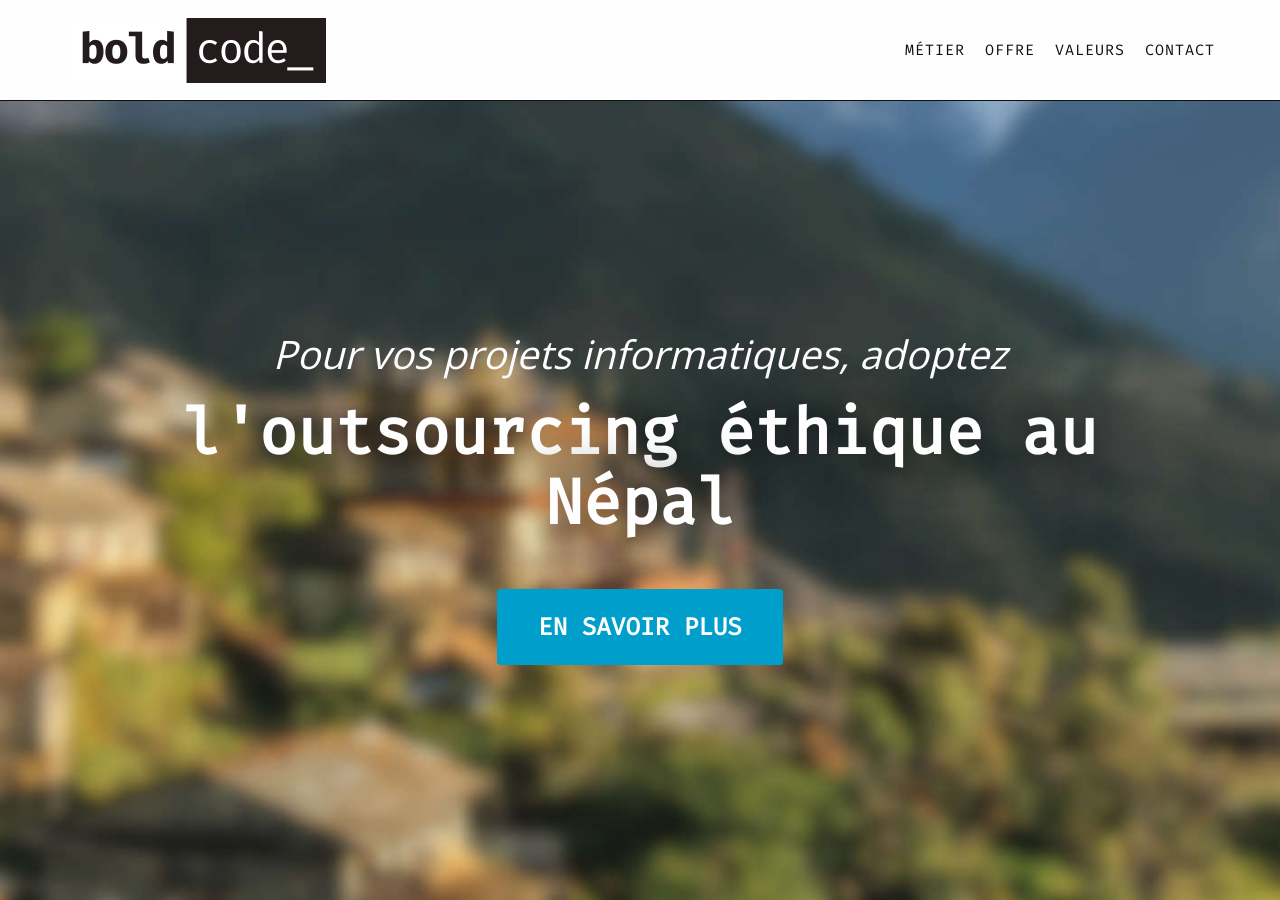
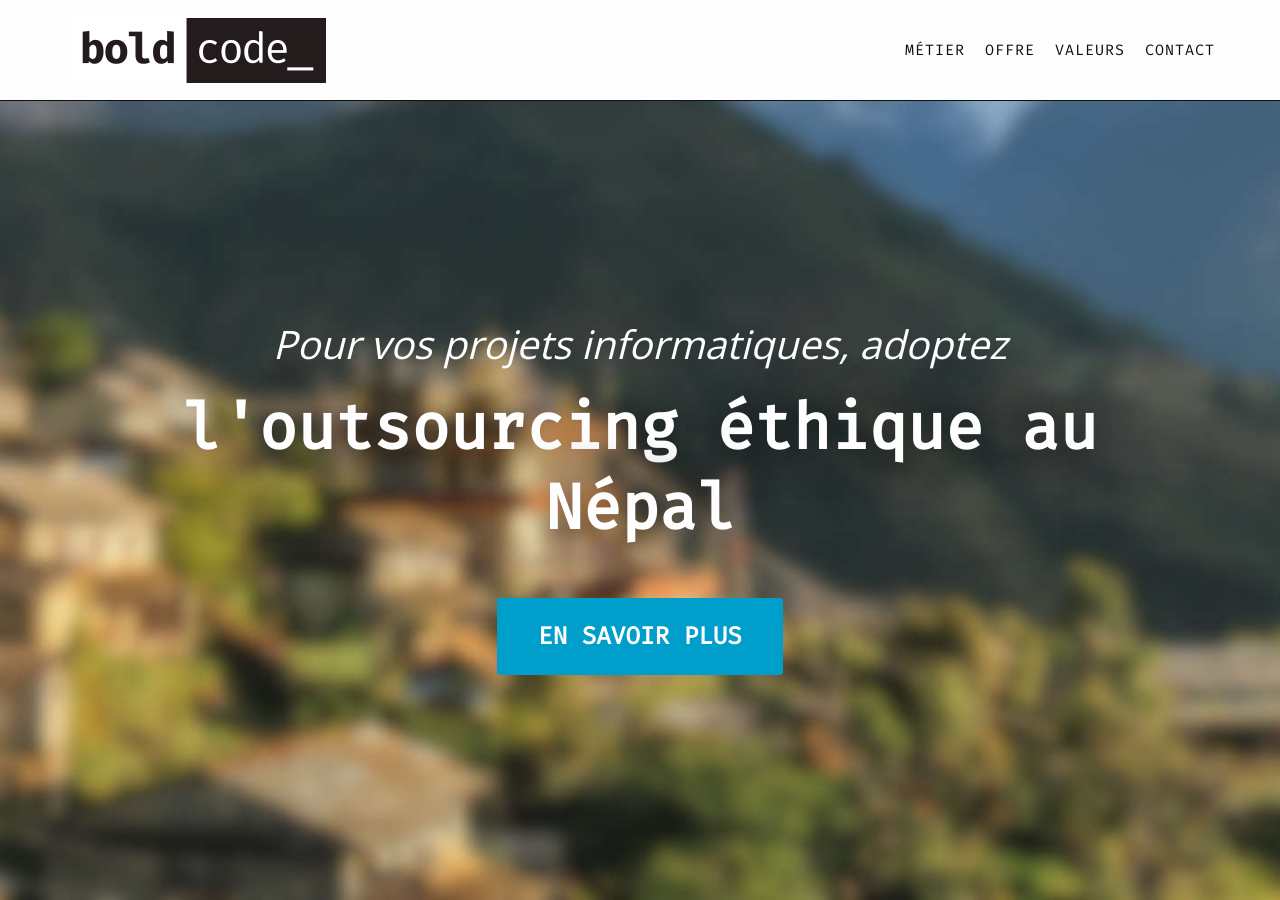
Before and after one commit to jeanboutin/boldcode-io.github.io, a Jekyll site: the page built from index.html, in a window 1280 px wide and 900 px high. Built offline with Jekyll 4.4.1, drawn with Linux system fonts in a browser that asks for light colours.

Commit message:
Typography fixes

```diff
--- a/css/_base.scss
+++ b/css/_base.scss
@@ -21,12 +21,15 @@ body {
 }
 
 p, ul {
-    font-size: $fontSizeNormal;
-    line-height: 1.75;
+	@include typography-normal;
+}
+
+ul {
+	padding-left: 2rem;
 }
 
 p.large {
-    font-size: $fontSizeBig;
+	@include typography-big;
 }
 
 a,
@@ -305,7 +308,7 @@ header {
     		font-family:  $fontSecondary ;
     		font-size: $fontSizeBig;
     		font-style: italic;
-    		line-height: 22px;
+    		line-height: 1.35;
 		}
 
 		.intro-heading {
@@ -314,7 +317,7 @@ header {
     		font-family:  $fontPrimary ;
     		font-size: $fontSizeHuge;
     		font-weight: 700;
-    		line-height: 1.1;
+    		line-height: 1.25;
     		color:  $colorWhite;
     		text-shadow: 0 0 50px black;
 		}
@@ -333,10 +336,11 @@ section {
 	}
 
 	h3.section-subheading {
+		@include typography-big;
+
     	margin-bottom: 75px;
     	text-transform: none;
     	font-family:  $fontSecondary ;
-    	font-size: $fontSizeBig;
     	font-weight: 400;
 	}
 }
--- a/css/_footer.scss
+++ b/css/_footer.scss
@@ -7,7 +7,7 @@ footer {
   .find-us {
     list-style-type: none;
     /* text-align: left; */
-padding: 0;
+	padding: 0;
   }
 
   .find-us li {
@@ -21,7 +21,7 @@ padding: 0;
   .quicklinks {
     list-style-type: none;
     /* text-align: right; */
-padding: 0;
+	padding: 0;
   }
 
   .quicklinks li {
--- a/css/blocks/_cards.scss
+++ b/css/blocks/_cards.scss
@@ -37,13 +37,14 @@
 }
 
 .bc-block-cards .portfolio-item .portfolio-link .portfolio-hover .portfolio-hover-content {
+	@include typography-normal;
+
     position: absolute;
     top: 50%;
     width: 100%;
     height: 20px;
     margin-top: -12px;
     text-align: center;
-    font-size: 20px;
     color: #fff;
 }
 
@@ -71,11 +72,11 @@
 }
 
 .bc-block-cards .portfolio-item .portfolio-caption p {
+	@include typography-normal;
+
     margin: 0;
     font-family:  $fontSecondary ;
-    font-size: 16px;
     font-style: italic;
-    line-height: 1.5;
 }
 
 .bc-block-cards * {
--- a/css/blocks/_features.scss
+++ b/css/blocks/_features.scss
@@ -7,6 +7,7 @@
 
 	.item-heading { }
 	.item-description {
+		@include typography-normal;
 		text-align: left;
 		font-family: $fontSecondary;
 	}
--- /dev/null
+++ b/css/config/_typography.scss
@@ -0,0 +1,22 @@
+
+@import "../config/constants.scss";
+
+@mixin typography-huge {
+	font-size: $fontSizeHuge;
+	line-height: 1.25;
+}
+
+@mixin typography-big {
+	font-size: $fontSizeBig;
+	line-height: 1.35;
+}
+
+@mixin typography-normal {
+	font-size: $fontSizeNormal;
+	line-height: 2.135;
+}
+
+@mixin typography-small {
+	font-size: $fontSizeSmall;
+	line-height: 2.135;
+}
--- a/css/style.scss
+++ b/css/style.scss
@@ -4,6 +4,7 @@
 
 @import "config/fonts.scss";
 @import "config/constants.scss";
+@import "config/typography.scss";
 
 // external
 @import "ext/font-awesome5/css/all.css";
```
